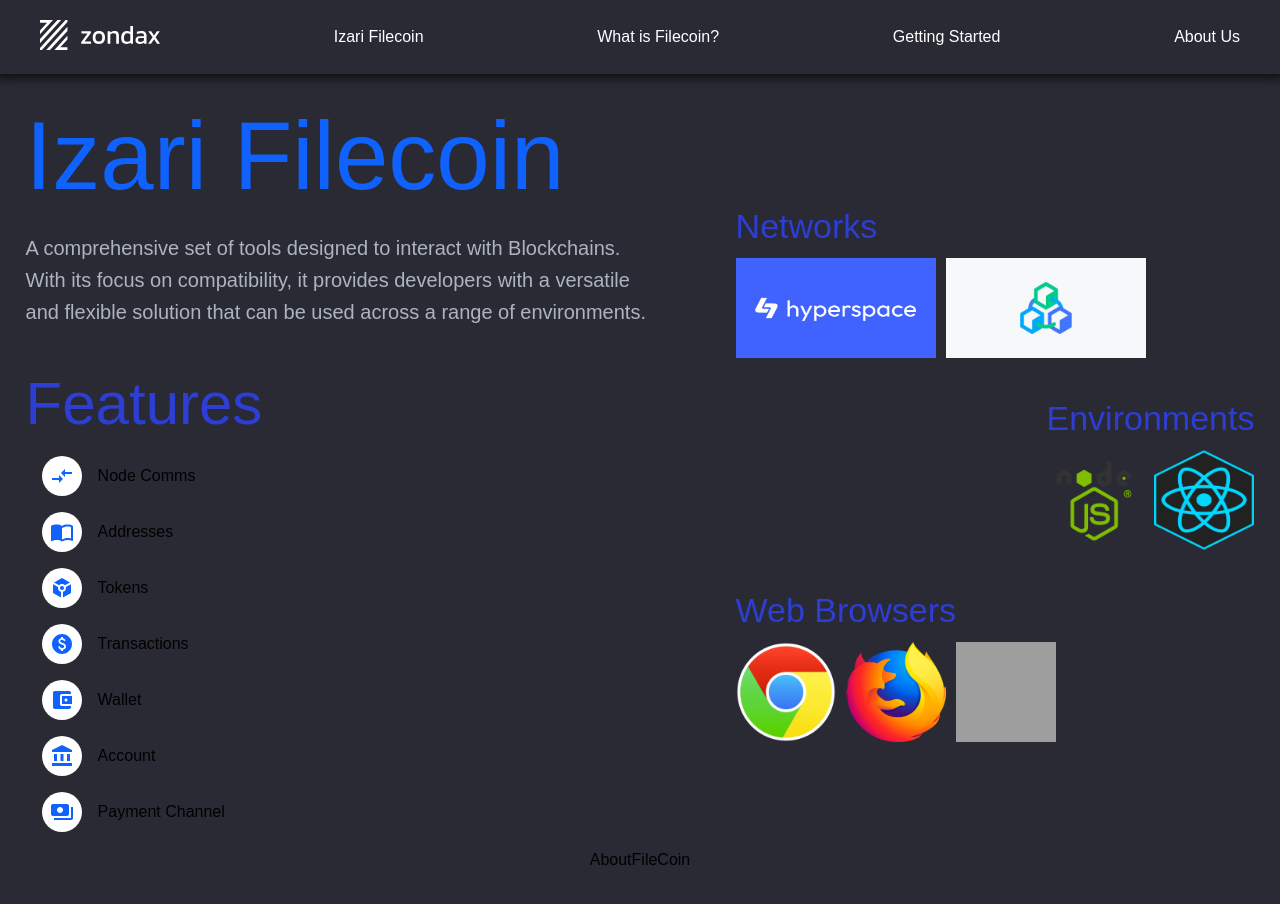
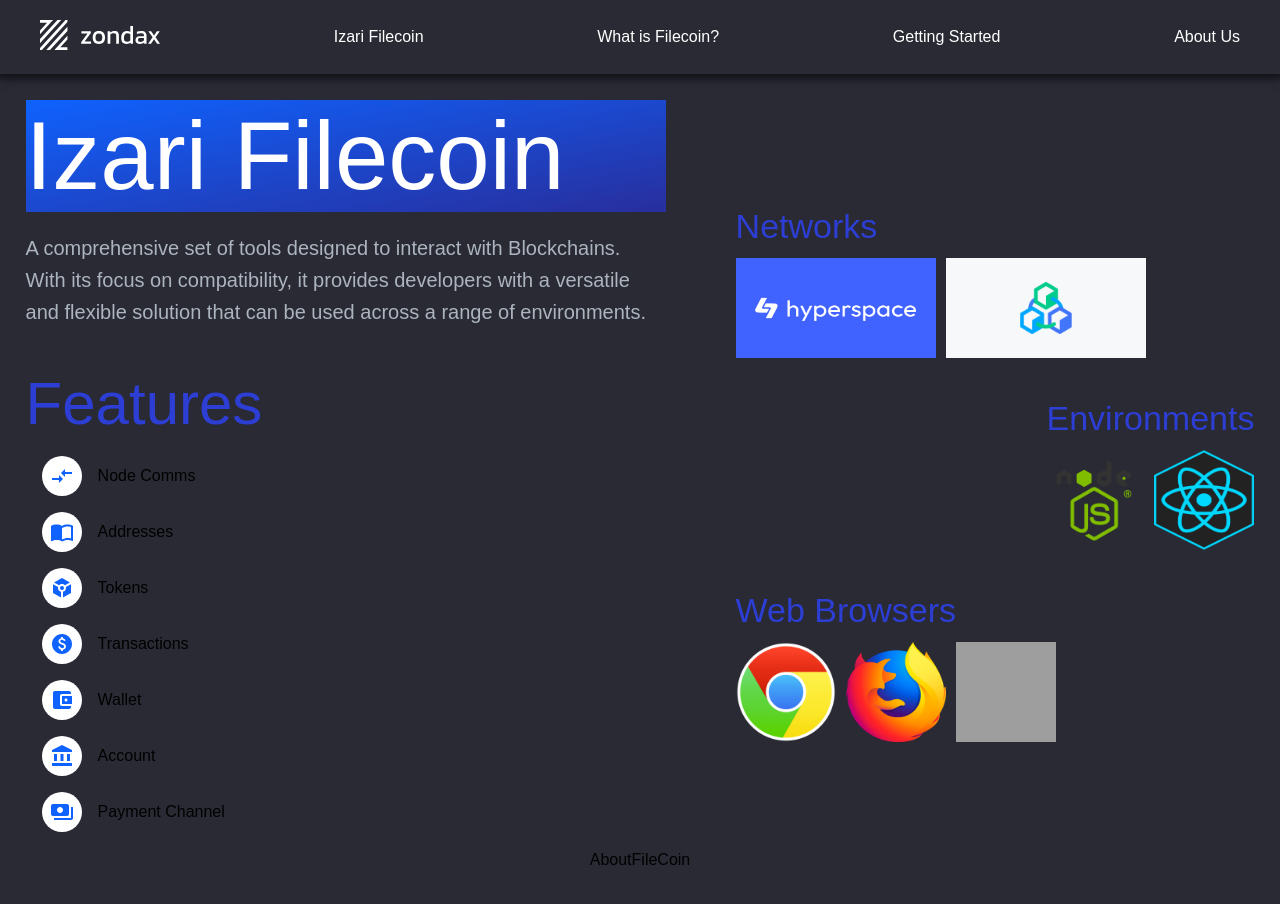
Before and after one commit to LucasZibell/izari-web, a Next.js app: page / in a window 1280 px wide. Shown: the top 904 px of the page. Built offline with nearby package versions, Linux system fonts and the light colour scheme; grey boxes are pictures that could not be loaded.

Commit message:
added animations

```diff
--- a/package.json
+++ b/package.json
@@ -14,6 +14,7 @@
     "@fontsource/roboto": "^4.5.8",
     "@mui/icons-material": "^5.11.16",
     "@mui/material": "^5.11.16",
+    "@mui/styles": "^5.11.16",
     "@types/node": "18.15.11",
     "@types/react": "18.0.33",
     "@types/react-dom": "18.0.11",
--- a/src/components/AboutIzari/index.tsx
+++ b/src/components/AboutIzari/index.tsx
@@ -8,11 +8,21 @@
   Avatar,
   ListItemText,
 } from '@mui/material'
+import { makeStyles } from '@mui/styles'
 import HomeIds from '@/constants/homeIds'
 
 import { features, webBrowsers, environments, networks } from './constants'
 
+const useStyles = makeStyles({
+  avatar: {
+    '&:hover': {
+      animation: 'shake 0.5s',
+    },
+  },
+})
+
 function AboutIzari() {
+  const classes = useStyles()
   return (
     <Box
       id={HomeIds.IZARI_FILECOIN}
@@ -30,8 +40,12 @@
       >
         <Typography
           variant="h1"
-          color="primary"
-          style={{ marginBottom: '20px' }}
+          style={{
+            background:
+              'linear-gradient(to bottom right, rgb(15, 98, 254), rgb(40, 46, 157))',
+            color: 'white',
+            marginBottom: '20px',
+          }}
         >
           Izari Filecoin
         </Typography>
@@ -52,7 +66,7 @@
           {features.map(({ FeatureImage, text, id }) => (
             <ListItem id={id}>
               <ListItemAvatar>
-                <Avatar sx={{ bgcolor: 'white' }}>
+                <Avatar className={classes.avatar} sx={{ bgcolor: 'white' }}>
                   <FeatureImage color="primary" />
                 </Avatar>
               </ListItemAvatar>
--- a/src/components/AboutUs.tsx
+++ b/src/components/AboutUs.tsx
@@ -3,7 +3,7 @@
 
 function AboutUs() {
   return (
-    <Box id={HomeIds.ABOUT_US}>
+    <Box id={HomeIds.ABOUT_US} style={{ height: '600px' }}>
       <Typography>About Us</Typography>
     </Box>
   )
--- a/src/styles/globals.css
+++ b/src/styles/globals.css
@@ -20,6 +20,24 @@
   text-decoration: none;
 }
 
+@keyframes shake {
+  0% {
+    transform: rotate(0);
+  }
+  25% {
+    transform: rotate(-15deg);
+  }
+  50% {
+    transform: rotate(15deg);
+  }
+  75% {
+    transform: rotate(-15deg);
+  }
+  100% {
+    transform: rotate(0);
+  }
+}
+
 @media (prefers-color-scheme: dark) {
   html {
     color-scheme: dark;
```
Also changed, not shown: 1 other file (tests, documents, lock files or other folders).
